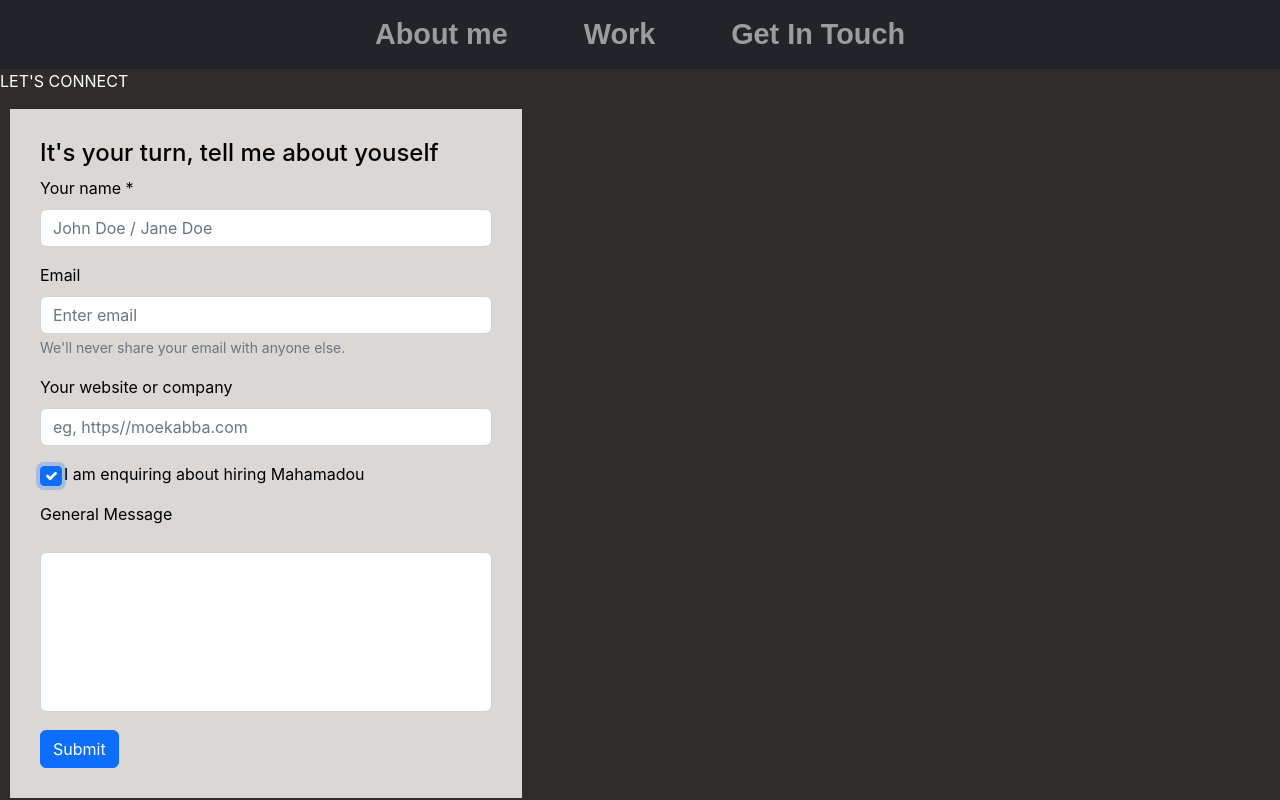
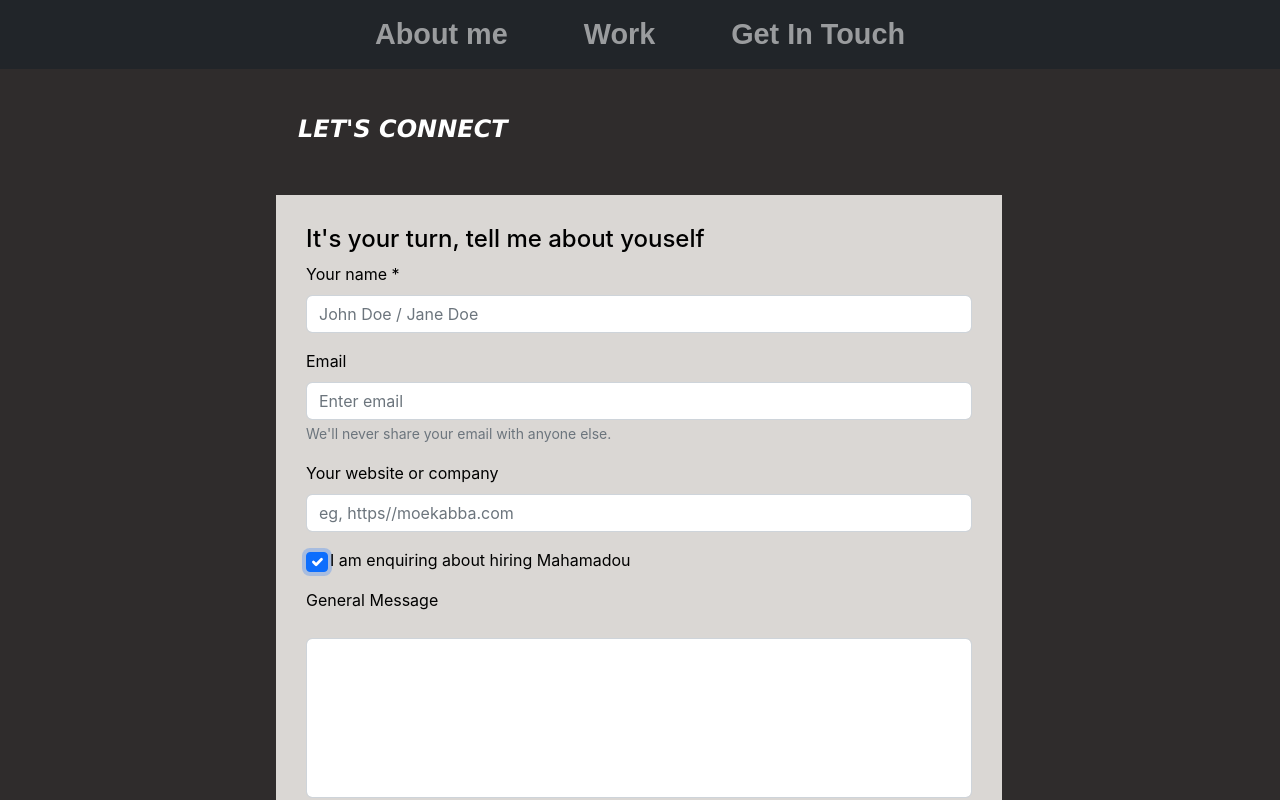
Before and after one commit to Moekabba/my-portfolio-react, a React (Create React App) app: page /contact in a window 1280 px wide. Both pictures are taken after a click on the checkbox "I am enquiring about hiring Mahamadou". Shown: the top 800 px of the page. Built offline with nearby package versions, Linux system fonts and the light colour scheme.

Commit message:
form ready

```diff
--- a/src/pages/contact/Contact.css
+++ b/src/pages/contact/Contact.css
@@ -1,13 +1,9 @@
-body {
-}
-
 Form {
   background-color: rgb(218, 215, 212);
-
   color: #000;
   margin: 10px;
   padding: 30px;
-  width: 40%;
+  width: 97%;
 }
 input {
   width: 80%;
@@ -23,3 +19,17 @@ input[type="text"] {
   margin: 18px 0;
   box-sizing: border-box;
 }
+.contact-div {
+  margin: auto;
+  width: 60%;
+  padding: 10px;
+}
+
+.conect-p {
+  font-size: x-large;
+  font-weight: bolder;
+  font-family: "Lucida Sans", "Lucida Sans Regular", "Lucida Grande",
+    "Lucida Sans Unicode", Geneva, Verdana, sans-serif;
+  font-style: oblique;
+  padding: 2rem;
+}
--- a/src/pages/contact/Contact.js
+++ b/src/pages/contact/Contact.js
@@ -5,9 +5,9 @@ import "./Contact.css";
 
 function Contact() {
   return (
-    <div>
-      <p>LET'S CONNECT</p>
-      <Form>
+    <div className="contact-div">
+      <p className="conect-p">LET'S CONNECT</p>
+      <Form className="fromfrom">
         <h4>It's your turn, tell me about youself</h4>
         <Form.Group className="mb-3">
           <Form.Label>Your name *</Form.Label>
@@ -33,39 +33,31 @@ function Contact() {
         </Form.Group>
         <Form.Group className="mb-3">
           <Form.Label> General Message</Form.Label>
-          <Form.Control type="text" placeholder="" style={{}} />
+          <Form.Control type="text" placeholder="" />
         </Form.Group>
         <Button variant="primary" type="submit">
           Submit
         </Button>
       </Form>
       <span className="social-div">
-        {/* <ion-icon name="mail-outline" size="large">
-          <p> Mkabba34@gmail.com</p>
-        </ion-icon> */}
-        <p>Email: Mkabba34@gmail.com</p>
+        <h2>Email: Mkabba34@gmail.com</h2>
         <br></br>
         <a href="https://www.linkedin.com/in/mahamadou-kabba-747945221/">
           <ion-icon name="logo-linkedin" size="large"></ion-icon>
         </a>
-
+        <br></br>
         <a href="https://github.com/moekabba">
           <ion-icon name="logo-github" size="large"></ion-icon>
         </a>
         <br></br>
+        <br></br>
+        <h4>Resume</h4>
+        <a href="imgs/MAHAMADOU KABBA.docx" class="active text-white">
+          <ion-icon name="document-attach-outline" size="large"></ion-icon>
+        </a>
       </span>
 
-      <div class="col-sm">
-        <li>
-
-
-            <ion-icon name="document-attach-outline">
-            <p>Resume</p>
-            <a href="imgs/MAHAMADOU KABBA.docx" class="active text-white"></a>
-            </ion-icon>
-
-        </li>
-      </div>
+      <div class="col-sm"></div>
     </div>
   );
 }
```
